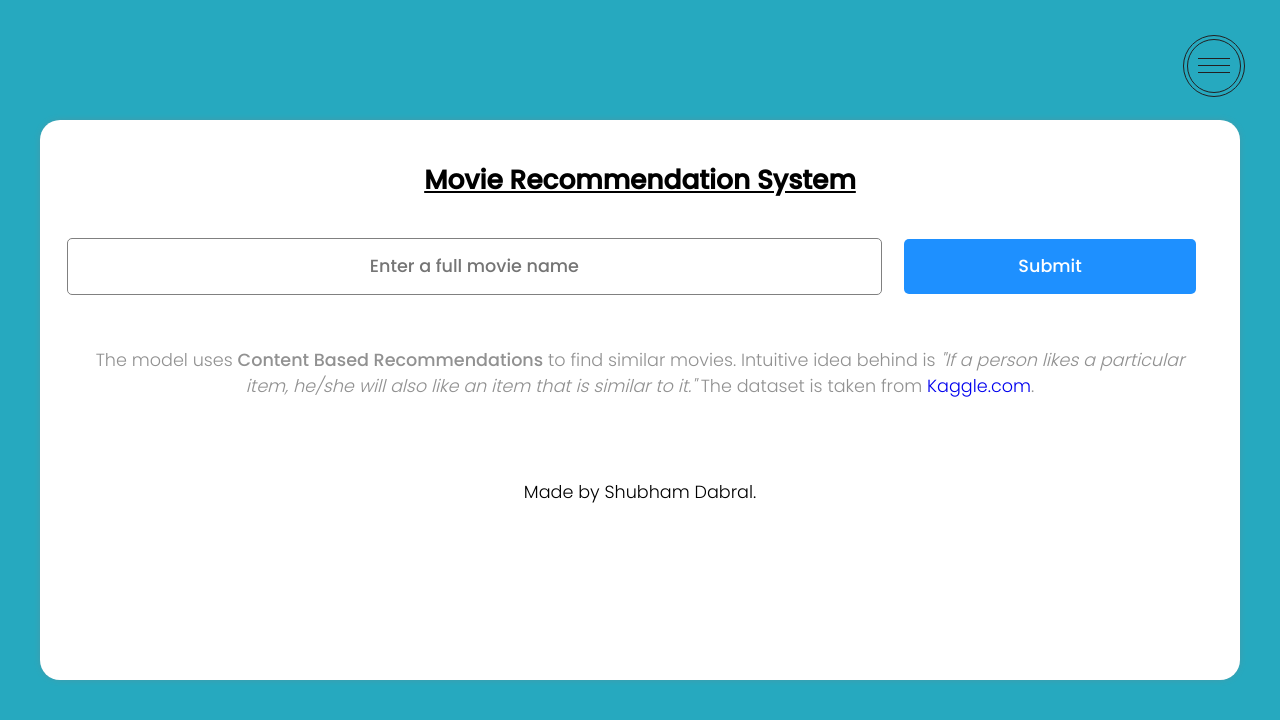
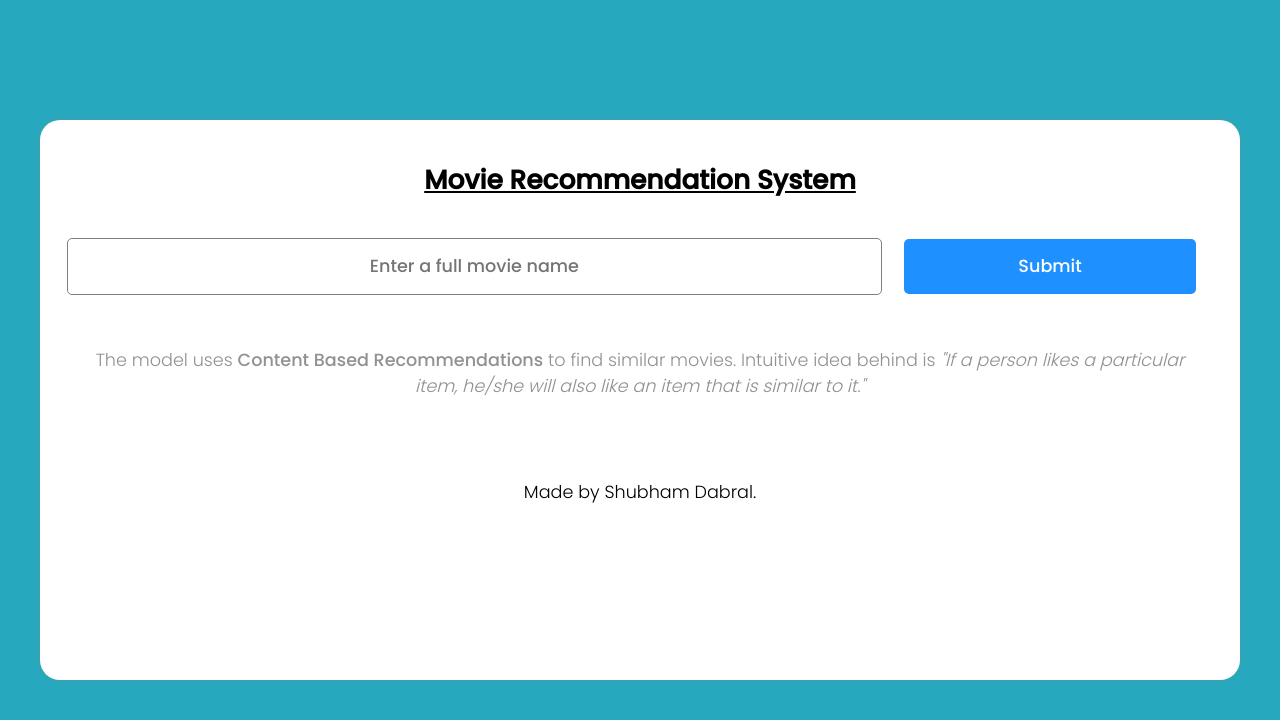
Before and after one commit to shub-dab/minor_project, a Flask app: page / in a window 1280 px wide. Shown: the top 720 px of the page. Run offline with Flask 2, Linux system fonts and the light colour scheme; parts of the project's set-up code (start-up, migrations or seed data) failed here and were passed over; some libraries are stand-ins or nearby versions.

Commit message:
Update index.html

```diff
--- a/templates/index.html
+++ b/templates/index.html
@@ -77,22 +77,7 @@ figure {
   margin: 0;
 }
 
-.hamburger {
-  position: fixed;
-  top: 1em;
-  right: 1em;
-  z-index: 999;
-  display: flex;
-  align-items: center;
-  justify-content: center;
-  height: 3.5em;
-  width: 3.5em;
-  background-color: transparent;
-  border: 1px solid #231f20;
-  border-radius: 100%;
-  cursor: pointer;
-  transition: border-color 300ms ease-in-out;
-}
+
 @media (min-width: 54rem) {
   .hamburger {
     top: 2em;
@@ -468,72 +453,6 @@ figure {
 <body>
 <!-- partial:index.partial.html -->
 <!-- Hamburger -->
-<div class="hamburger">
-  <div class="hamburger__container">
-    <span class="hamburger__top"></span>
-    <span class="hamburger__middle"></span>
-    <span class="hamburger__bottom"></span>
-  </div>
-</div>
-
-<!-- Menu -->
-<div class="menu">
-  <div class="menu__container bg-white">
-    <nav class="menu__nav">
-      <ul class="menu__list">
-        <li class="menu__item js-span">Follow me on:</li>
-        <li class="menu__item">
-          <a class="menu__link" href="https://www.linkedin.com/in/praveen-kumar-inbox/" target="_blank">LinkedIn</a>
-        </li>
-        <li class="menu__item">
-          <a class="menu__link" href="https://github.com/inboxpraveen" target="_blank">Github</a>
-        </li>
-        <li class="menu__item">
-          <a class="menu__link" href="https://twitter.com/InboxPraveen" target="_blank">Twitter</a>
-        </li>
-          <li class="menu__item">
-          <a class="menu__link" href="https://medium.com/@pklappy21" target="_blank">Medium</a>
-        </li>
-      </ul>
-    </nav>
-    <nav class="menu__nav">
-      <ul class="menu__list">
-        <li class="menu__item js-span">Other Links</li>
-<!--
-        <li class="menu__item">
-          <a class="menu__link" href="#" target="_blank">All Heroku Projects</a>
-        </li>
--->
-        <li class="menu__item">
-          <a class="menu__link" href="https://inboxpraveen.github.io" target="_blank">Portfolio</a>
-        </li>
-        <li class="menu__item">
-          <a class="menu__link" href="https://medium.com/hitchhikers-guide-to-deep-learning" target="_blank">My Blogs</a>
-        </li>
-        <li class="menu__item menu__item--contact">
-          <span>Contact</span>
-          <div class="menu__info">
-            <span>Bengaluru, IN</span>
-            <span>
-              <a class="menu__external" href="mailto:inbox.praveen.kumar17@gmail.com">Click here to mail</a>
-            </span>
-          </div>
-        </li>
-      </ul>
-    </nav>
-    <div class="menu__sidebar">
-      <div class="menu__flip">
-        <div class="menu__copy">
-          <span>Checkout my portfolio website:</span>
-          <span><a class="menu__external" href="https://inboxpraveen.github.io" target="_blank" rel="noopener noreferrer">inboxpraveen.github.io</a></span>
-        </div>
-      </div>
-    </div>
-  </div>
-  <div class="menu__img bg-black">
-    <figure class="absolute-bg" style="background-image: url('https://source.unsplash.com/t2Sai-AqIpI/900x1600');"></figure>
-  </div>
-</div>
 
 <!-- Demo -->
     <div class="movie">
@@ -542,7 +461,7 @@ figure {
             <input type="text" id="movie_name" name="movie_name" placeholder="Enter a full movie name" required />
             <input type="submit" id="submission_button" value="Submit"/>
         </form>
-        <p style="color: #919191; padding: 1em;">The model uses <b>Content Based Recommendations</b> to find similar movies. Intuitive idea behind is <i>"If a person likes a particular item, he/she will also like an item that is similar to it."</i> The dataset is taken from <a href="https://www.kaggle.com/" target="_blank">Kaggle.com</a>.</p>
+        <p style="color: #919191; padding: 1em;">The model uses <b>Content Based Recommendations</b> to find similar movies. Intuitive idea behind is <i>"If a person likes a particular item, he/she will also like an item that is similar to it."</i> </p>
         <br>
         <p>Made by Shubham Dabral.</p>
   </div>
```
